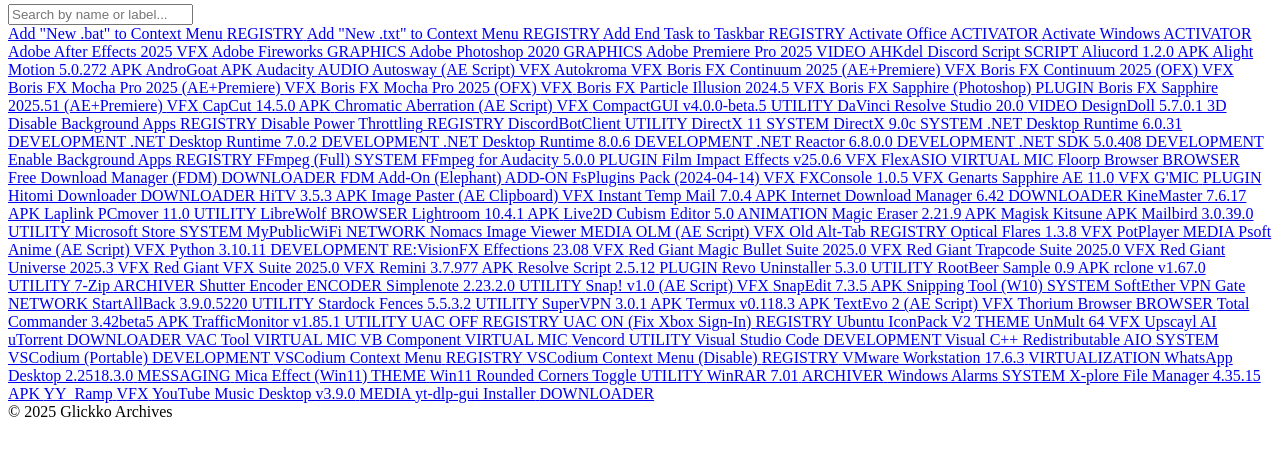
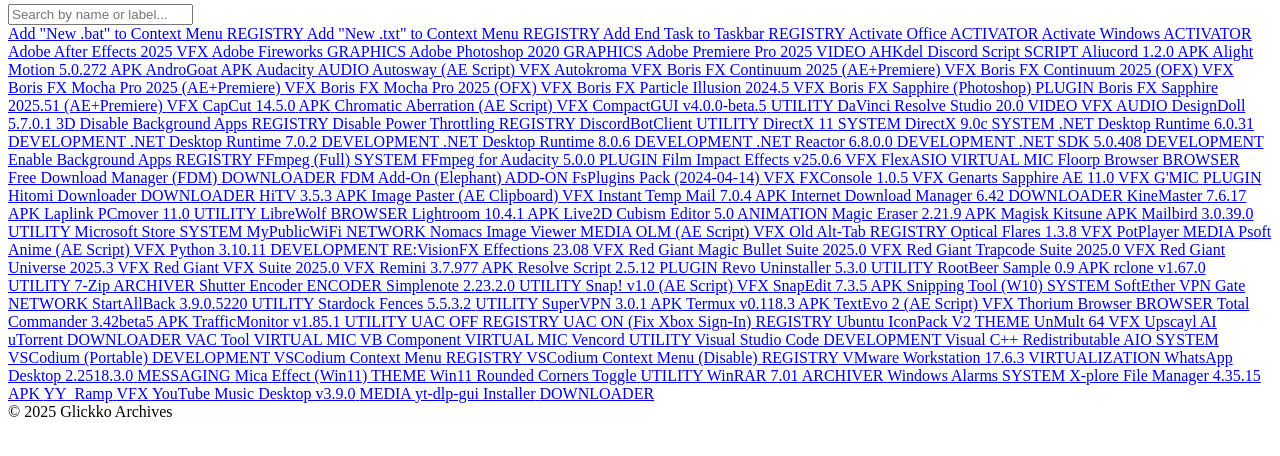
Before and after one commit to glickko/glickko.github.io, a plain HTML site: page tools.html in a window 1280 px wide. Shown: the part 300-756 px from the top of the page. Drawn offline with Linux system fonts and the light colour scheme.

Commit message:
Update tools.html
label sorted

```diff
--- a/tools.html
+++ b/tools.html
@@ -127,7 +127,7 @@
                 </a>
                 <a href="https://cdn.discordapp.com/attachments/1273046409968484392/1385334361737396304/DaVinci_Resolve_Studio_20.0_Build_49_RePack_by_KpoJIuK.torrent?ex=6855b0aa&is=68545f2a&hm=0ce5d72a0a1d8bc0f05510d575e49b43da2d3102c11bca413c31c913781429f5&" target="_blank" rel="noopener noreferrer" class="tool-item">
                     <span class="tool-name">DaVinci Resolve Studio 20.0</span>
-                    <span class="tool-tag">VIDEO</span>
+                    <span class="tool-tag">VIDEO</span> <span class="tool-tag">VFX</span> <span class="tool-tag">AUDIO</span>
                 </a>
                 <a href="https://cdn.discordapp.com/attachments/1258834627154546770/1274580382624382977/DesignDoll_5.7.0.1.zip?ex=6855873b&is=685435bb&hm=bc8ea885302b5f49fa0dc4427654863d97d4a96fbc4a8d47dd9d8f2cfc8902f6&" target="_blank" rel="noopener noreferrer" class="tool-item">
                     <span class="tool-name">DesignDoll 5.7.0.1</span>
```
